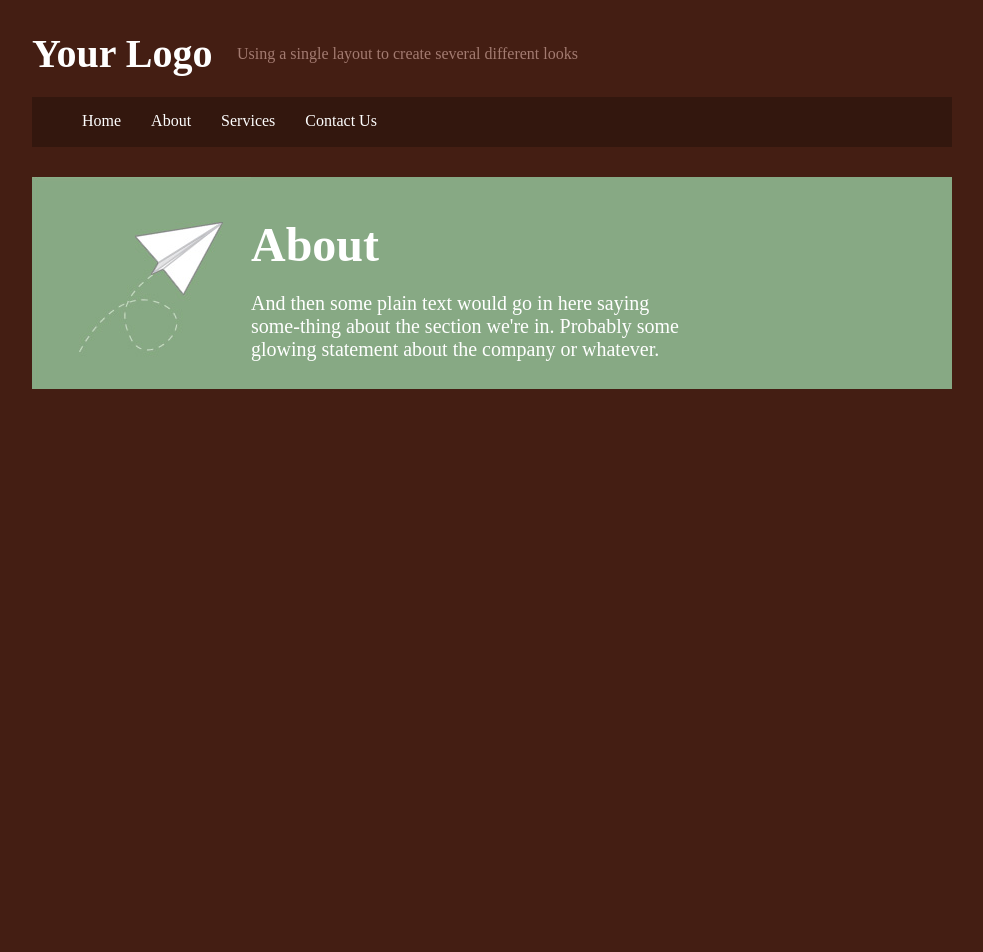
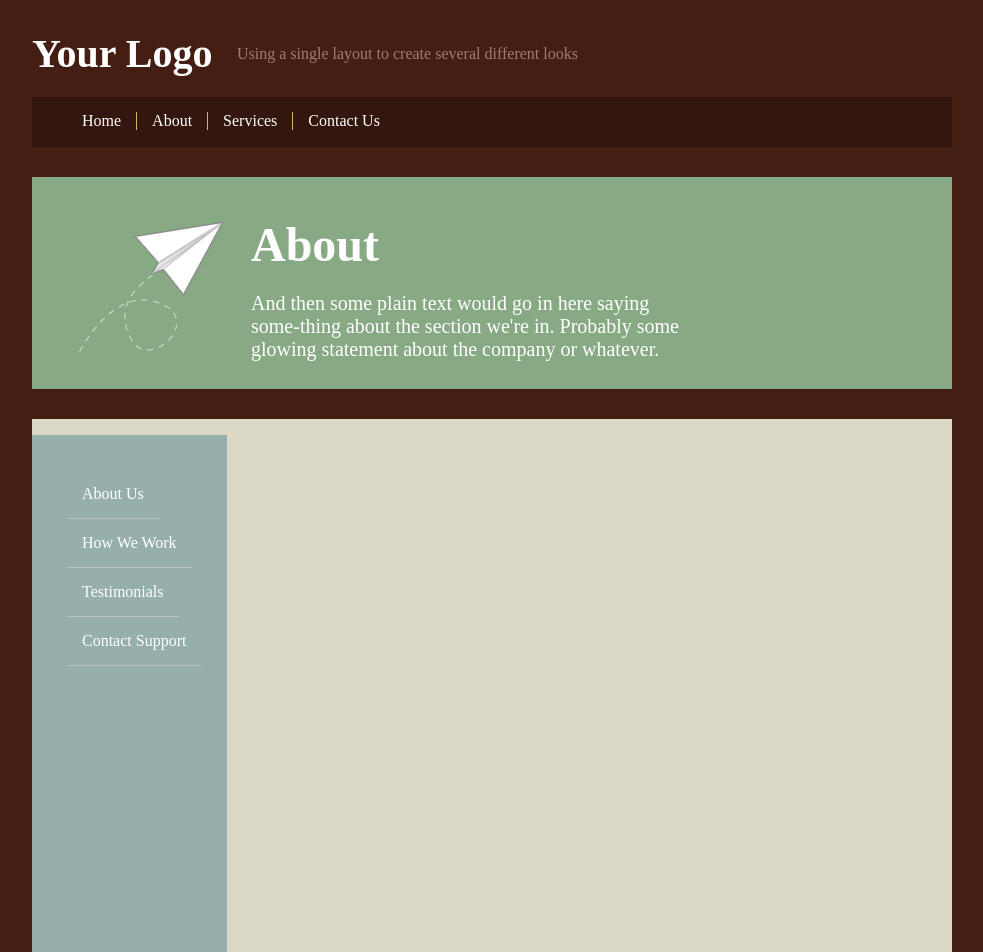
Before and after one commit to Zuleikabostel/box_model, a plain HTML site: page Index.html in a window 1280 px wide. Shown: the top 952 px of the page, without its empty margins (148-1131 px from the left). Before the commit the page ends 800 px from the top, so only its background shows below. Drawn offline with Linux system fonts and the light colour scheme.

Commit message:
added sidebar

```diff
--- a/Index.html
+++ b/Index.html
@@ -42,5 +42,16 @@
         </div>
     </div>
 
+    <div class="BodyContainer">
+      <div class="BodyLeft">
+        <ol>
+          <li>About Us</li>
+          <li>How We Work</li>
+          <li>Testimonials</li>
+          <li>Contact Support</li>
+        </ol>
+      </div>
+    </div>
+
   </body>
 </html>
--- a/styles.css
+++ b/styles.css
@@ -44,10 +44,15 @@ div {
 }
 
 .nav li {
+  border-right: 1px solid #D4B364;
   display: block;
   float: left;
   color: white;
   padding: 0 15px;
+}
+
+.nav li:last-child {
+border-right: none;
 }
 
 .AboutContainer {
@@ -81,3 +86,32 @@ div {
   font-weight: normal;
   font-size: 20px;
 }
+
+.BodyContainer {
+  max-width: 920px;
+  height: 1000px;
+  margin-left: auto;
+  margin-right: auto;
+  margin-top: 30px;
+  background-color: #dbd8c5;
+  overflow: hidden;
+}
+
+.BodyLeft {
+  max-width: 195px;
+  height: 1000px;
+  background-color: #96afac;
+}
+
+.BodyLeft ol {
+  width: 138px;
+  padding: 35px;
+}
+
+.BodyLeft li {
+  border-bottom: 1px solid #b6c6c6;
+  display: block;
+  float: left;
+  color: white;
+  padding: 15px;
+}
```
